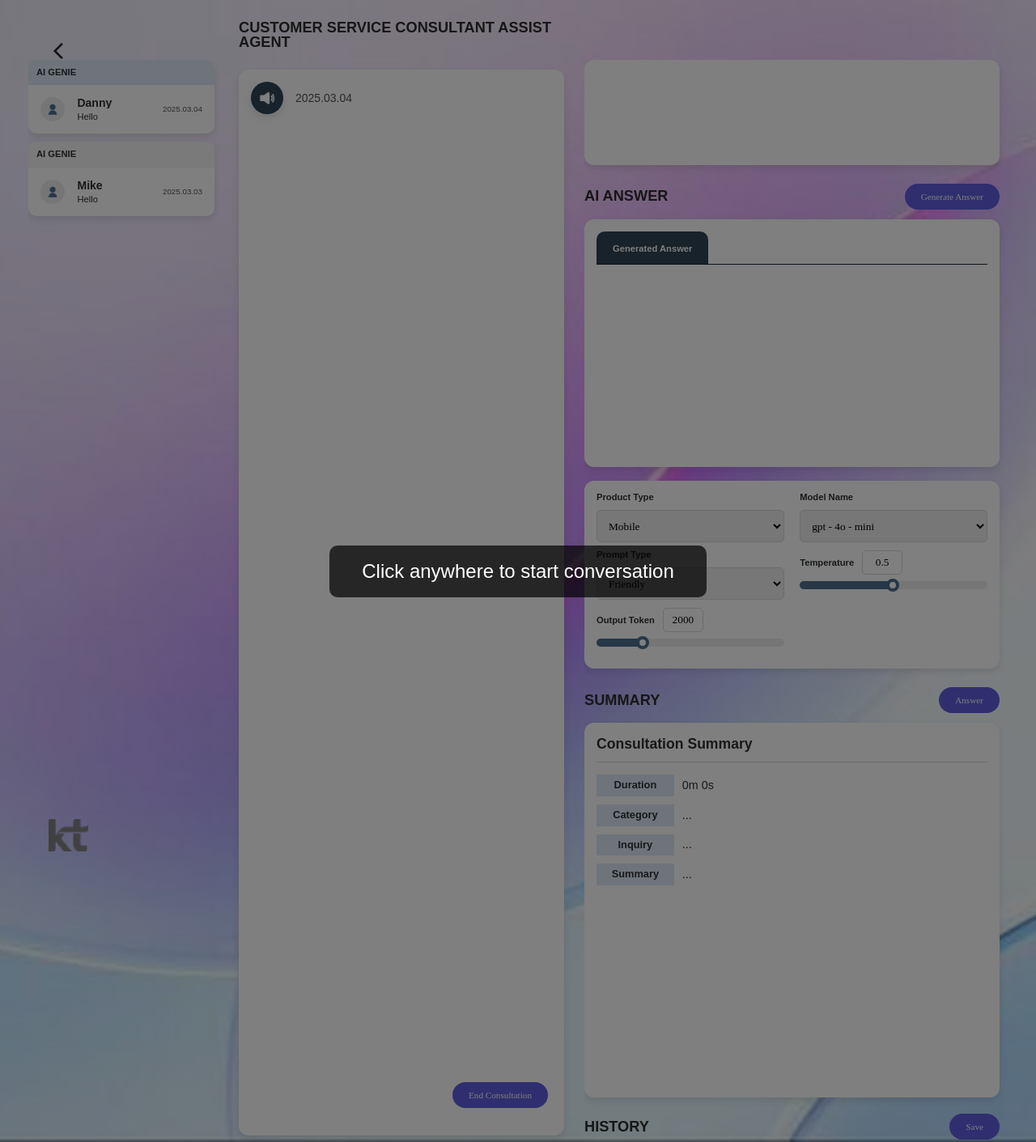
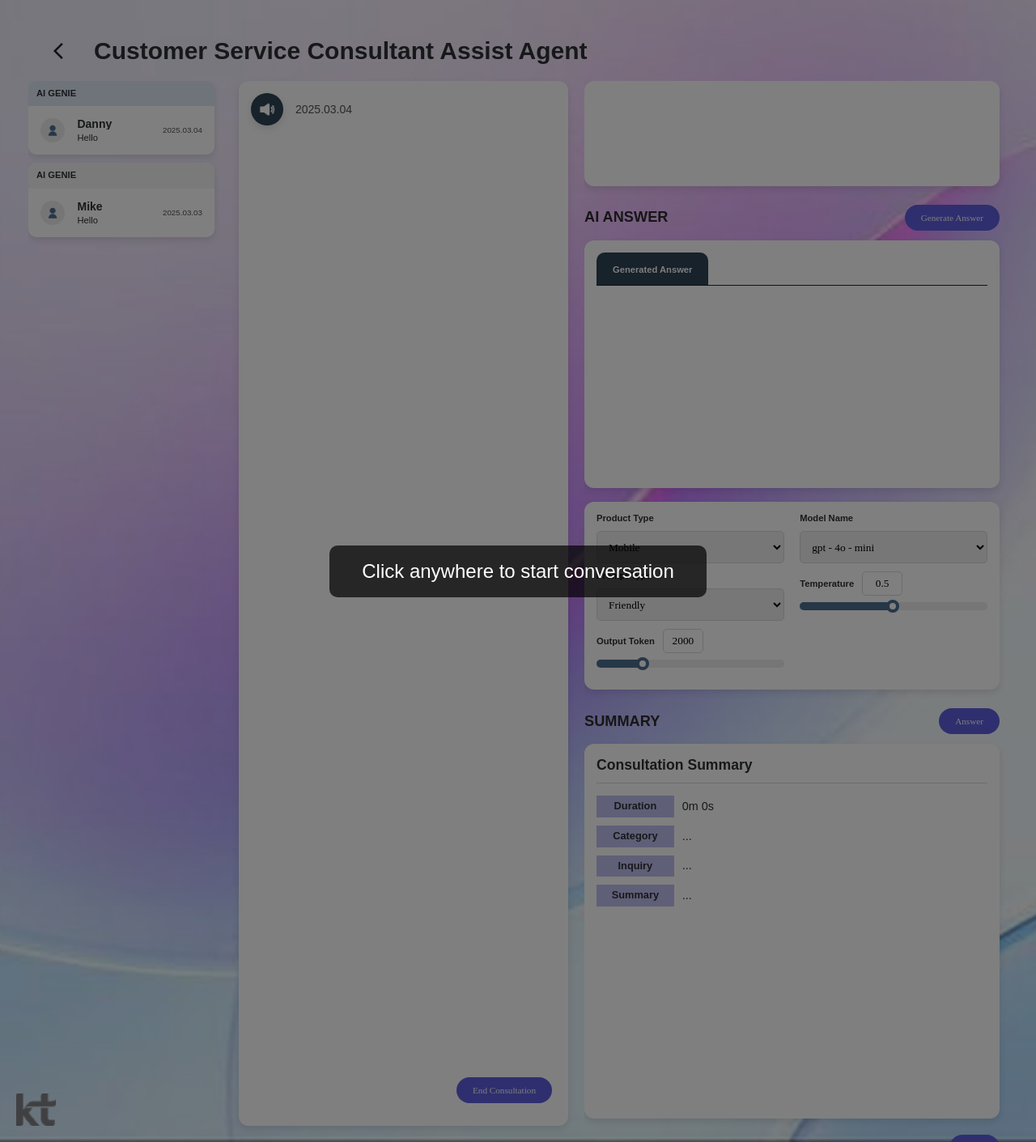
Before and after one commit to jmlee95/mwc_llm, a Flask app: page /main in a window 1280 px wide. Shown: the whole page at 81% size. Run offline with Flask 2, Linux system fonts and the light colour scheme; some web fonts are replaced.

Commit message:
톤앤매너 일부 수정2

```diff
--- a/static/js/main.js
+++ b/static/js/main.js
@@ -1155,7 +1155,7 @@ function createClickGuide(targetElement, guideText, onClickCallback, position =
 		left: 0;
 		width: 100%;
 		height: 100%;
-		background: rgba(0, 0, 0, 0.7);
+		background: rgba(0, 0, 0, 0.4);
 		z-index: 1000;
 	`;
 	document.body.appendChild(overlay);
--- a/static/styles/style.css
+++ b/static/styles/style.css
@@ -19,10 +19,10 @@
 	overflow: hidden;
 }
 .logo {
-	position: absolute;
-	top: 1012px; /* 기존 : 25px; */
-	left: 60px; /* 기존 : 35px; */
-	height: 40px;/* 기존 : 40px; */
+	position: fixed;
+	bottom: 20px;
+	left: 20px;
+	height: 40px;
 }
 .logo a img {
 	width: auto;
@@ -372,11 +372,11 @@
 }
 .inner > section.customer {
 	width: 320px;
-	padding: 74px 10px 0 35px;
+	padding: 100px 10px 0 35px;
 }
 .inner > section.chat {
 	width: calc(50% - 160px);
-	padding: 0 15px;
+	padding: 100px 10px 0 15px;
 }
 .inner > section.options {
 	width: calc(50% - 160px);
@@ -480,7 +480,8 @@ p.customer_name {
 }
 .chat_wrap {
 	position: relative;
-	height: calc(100vh - 74px - 20px);
+	height: calc(100vh - 100px - 20px);
+	margin-bottom: 10px;
 	border-radius: 20px;
 	background: #fff;
 	-webkit-box-shadow: 0 4px 10px rgba(0, 0, 0, 0.1);
@@ -673,8 +674,9 @@ h3.staff_name {
 	margin-right: 5px;
 }
 .options_wrap {
-	height: calc(100vh - 74px - 20px);
-	margin-top: 74px;
+	height: calc(100vh - 100px - 20px);
+	margin-top: 100px;
+	margin-bottom: 10px;
 	display: -webkit-box;
 	display: -ms-flexbox;
 	display: flex;
@@ -985,7 +987,7 @@ h3.staff_name {
 	font-size: 0.8em;
 	font-weight: bold;
 	text-align: center;
-	background-color: #dee9f5;
+	background: #BFBFF2;
 	margin-right: 10px;
 	padding: 5px 10px;
 }
@@ -2067,7 +2069,7 @@ h3.staff_name {
 /* chat_area 영역 수정 - End Consultation 버튼을 위한 여백 확보 */
 .chat_area {
 	padding-bottom: 70px;
-	height: calc(100% - 80px);
+	height: calc(100% - 130px);
 	padding: 0 20px 20px 20px;
 	overflow-y: auto;
 }
--- a/templates/main.html
+++ b/templates/main.html
@@ -20,7 +20,9 @@
 
     <!-- 처음으로 돌아가기 버튼 -->
     <button type="button" class="btn_home" onclick="location.href='/'"><img src="{{ url_for('static', filename='images/ic_home.png') }}" alt="처음으로"></button>
-
+    <div class="btn_home_txt">
+      <p><strong>Customer Service Consultant Assist Agent</strong></p>
+    </div>
     <!-- 내용 -->
     <div class="inner">
       <!-- 리스트 -->
@@ -57,7 +59,6 @@
 
       <!-- 채팅 -->
       <section class="chat">
-        <h2>Customer Service Consultant Assist Agent</h2>
         <div class="chat_wrap">
           <div class="top">
             <button class="btn_speaker">
```
